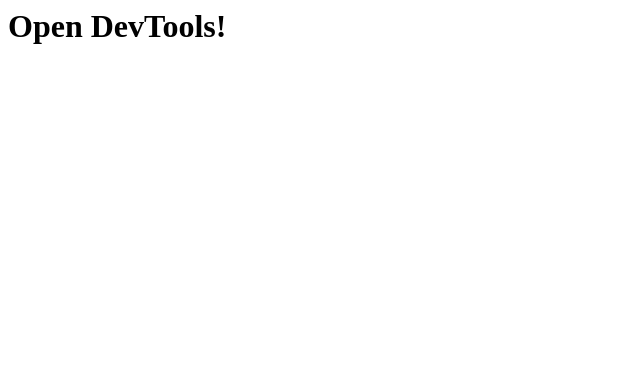
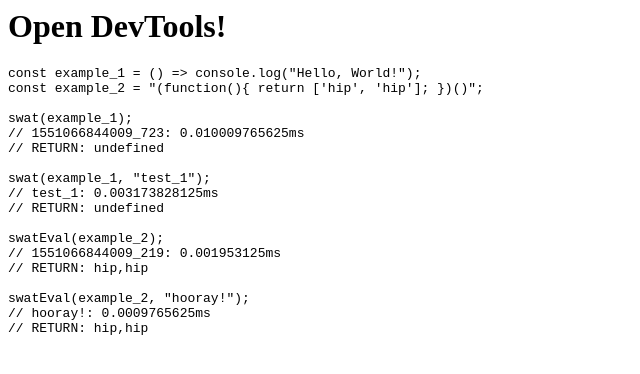
Before and after one commit to katai5plate/swat, a website: page index.html in a window 1280 px wide. Shown: the whole page, without its empty margins (0-640 px from the left). Drawn offline with Linux system fonts and the light colour scheme.

Commit message:
Update index.html

```diff
--- a/index.html
+++ b/index.html
@@ -3,5 +3,25 @@
 <script>var module={};</script><script src="https://cdn.jsdelivr.net/gh/katai5plate/swat/index.js"></script>
 <script>var me=module.exports,swat=me.swat,swatEval=me.swatEval;delete module.exports;</script>
 <h1>Open DevTools!</h1>
+  <pre>
+const example_1 = () => console.log("Hello, World!");
+const example_2 = "(function(){ return ['hip', 'hip']; })()";
+
+swat(example_1);
+// 1551066844009_723: 0.010009765625ms
+// RETURN: undefined
+
+swat(example_1, "test_1");
+// test_1: 0.003173828125ms
+// RETURN: undefined
+
+swatEval(example_2);
+// 1551066844009_219: 0.001953125ms
+// RETURN: hip,hip
+
+swatEval(example_2, "hooray!");
+// hooray!: 0.0009765625ms
+// RETURN: hip,hip
+  </pre>
 </body>
 </html>
```
